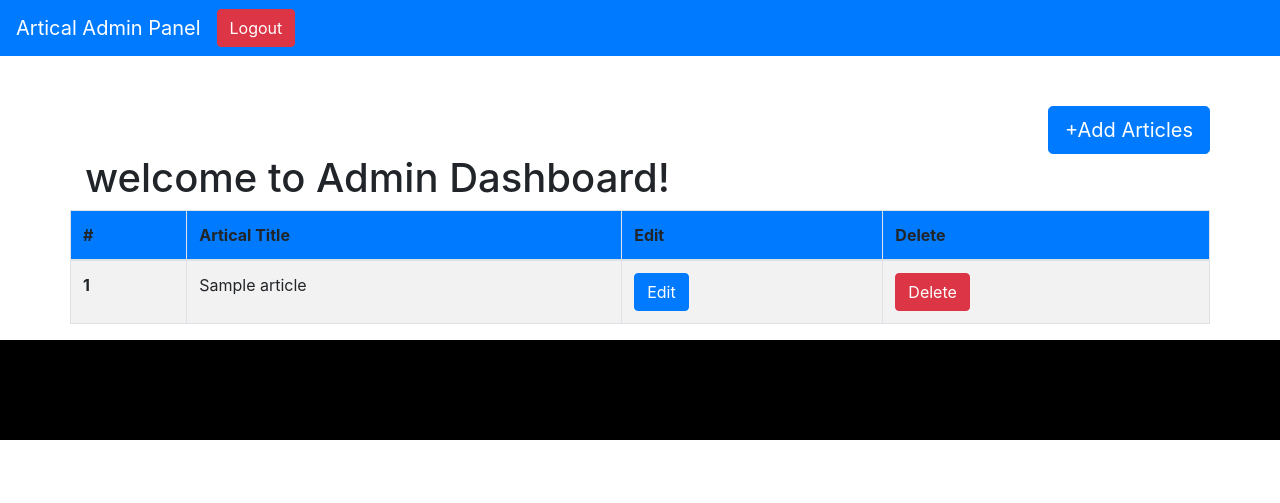
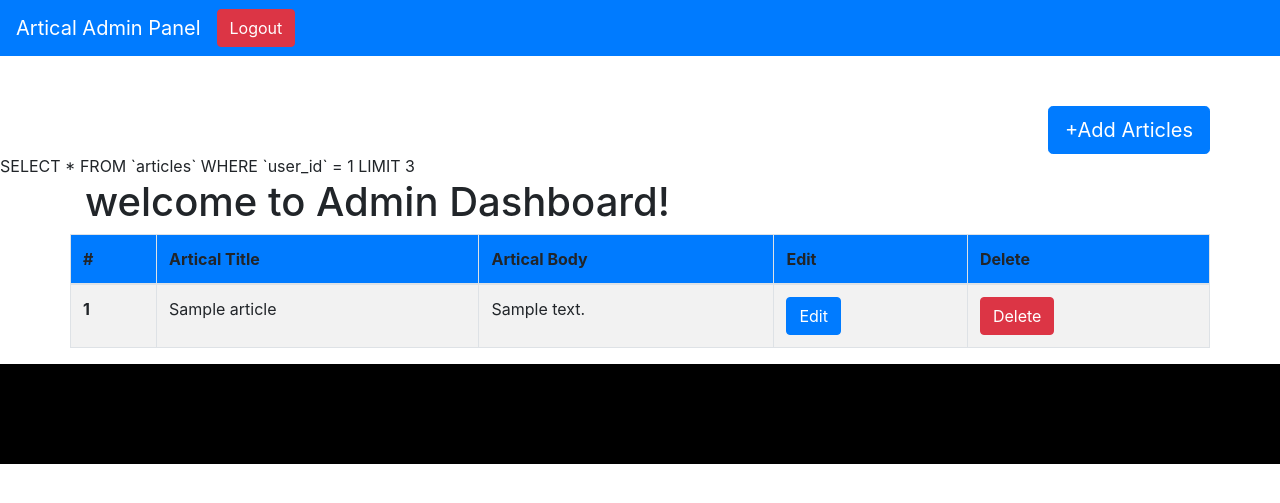
Before and after one commit to mr-anil84ya/artical-project, a CodeIgniter app: page /database/admin/welcome in a window 1280 px wide. Shown: the top 503 px of the page. Run offline with CodeIgniter, Linux system fonts and the light colour scheme; the visitor is signed in with stand-in values (Sample User, id 1); tables that the repository leaves empty or names only in its code hold one stand-in row (values such as "Sample post"); some libraries are stand-ins or nearby versions.

Commit message:
crud operation comlete

```diff
--- a/application/controllers/admin.php
+++ b/application/controllers/admin.php
@@ -12,7 +12,24 @@ class admin extends MY_controller
     public function welcome()
     {
         $this->load->model('loginmodel');
-        $articles=$this->loginmodel->articalList();
+        $this->load->library('pagination');
+        $config=[
+            'base_url'=>base_url('admin/welcome'),
+            'per_page'=>3,
+            'total_rows'=>$this->loginmodel->num_rows(),
+            'full_tag_open'=>"<ul class='pagination'>",
+            'full_tag_close'=>"</ul>",
+            'next_tag_open'=>"<li>",
+            'next_tag_close'=>"</li>",
+            'prev_tag_open'=>"<li>",
+            'prev_tag_close'=>"</li>",
+            'num_tag_open'=>"<li>",
+            'num_tag_close'=>"</li>",
+            'cur_tag_open'=>"<li class='active'>",
+            'cur_tag_close'=>"</li>"
+        ];
+        $this->pagination->initialize($config);
+        $articles=$this->loginmodel->articalList($config['per_page'],$this->uri->segment(5));
         $this->load->view('admin/dashboard',['articles'=>$articles]);
     }
     public function logout()
@@ -26,6 +43,43 @@ class admin extends MY_controller
     public function adduser()
     {
         $this->load->view('admin/add_article');
+    }
+
+    public function editarticle($id)
+    {
+        $this->load->model('loginmodel');
+        $rt=$this->loginmodel->find_article($id);
+        $this->load->view('admin/edit_article',['article'=>$rt]);
+
+    }
+    public function updatearticle($articleid)
+    {
+        // print_r($this->input->post());
+        // exit;
+      if($this->form_validation->run('add_article_rules'))
+      {
+        $post=$this->input->post();
+        // $articleid=$post['article_id'];
+        // unset($articleid);
+        $this->load->model('loginmodel');
+        if($this->loginmodel->update_article($articleid,$post))
+        {
+            // echo "Inserted";
+            $this->session->set_flashdata('added_msg','Article Edit Success!');
+            return redirect('admin/welcome');
+        }
+        else
+        {
+            // echo "Not Inserted";
+            $this->session->set_flashdata('added_msg','Article Not Edit Please Try Again!');
+            return redirect('admin/welcome');
+        }
+      }
+      else
+      {
+          $this->load->view('admin/editarticle');
+      }
+
     }
     public function delarticles()
     {
--- a/application/models/loginmodel.php
+++ b/application/models/loginmodel.php
@@ -15,7 +15,18 @@ class loginmodel extends CI_Model
             return false;
         }
     }
-    public function articalList()
+    public function articalList($limit,$offset)
+    {
+        // $this->load->library('session');
+        $id=$this->session->userdata('id');
+        $q=$this->db->select()
+                ->from('articles')
+                ->where(['user_id'=>$id])
+                ->limit($limit,$offset)
+                ->get();
+                return $q->result();
+    }
+    public function num_rows()
     {
         // $this->load->library('session');
         $id=$this->session->userdata('id');
@@ -23,9 +34,10 @@ class loginmodel extends CI_Model
                 ->from('articles')
                 ->where(['user_id'=>$id])
                 ->get();
-                return $q->result();
+                return $q->num_rows();
+    }
 
-    }
+
     public function artical_List()
     {
         $q=$this->db->select()
@@ -46,6 +58,20 @@ class loginmodel extends CI_Model
     {
         return $this->db->delete('articles',['id'=>$id]);
     }
+    public function find_article($articleid)
+    {
+        $q=$this->db->select(['article_title','article_body','id'])
+                ->where('id',$articleid)
+                ->get('articles');
+                return $q->row();
+
+    }
+    public function update_article($articleid,Array $article)
+    {
+        return $this->db->where('id',$articleid)
+                        ->update('articles',$article);
+
+    }
 }
 
 ?>
--- a/application/views/Admin/dashboard.php
+++ b/application/views/Admin/dashboard.php
@@ -1,10 +1,11 @@
 <?php include('header.php')?>
 <div class="container">
   <div class="row" style="display:flex;justify-content:end;padding:50px 0px 0px 0px;">
-    <a href="adduser" class="btn btn-lg btn-primary">+Add Articles</a>
+    <a href="<?php echo site_url('admin/adduser') ?>" class="btn btn-lg btn-primary">+Add Articles</a>
   </div>
 </div>
 <!-- <?php print_r($articles);?> -->
+<?php echo $this->db->last_query();?>
 <div class="container">
 <h1>welcome to Admin Dashboard!</h1>
     <?php if($error=$this->session->flashdata('loged_in')): ?>
@@ -30,6 +31,7 @@
     <tr class="bg-primary">
       <th scope="col">#</th>
       <th scope="col">Artical Title</th>
+      <th scope="col">Artical Body</th>
       <th scope="col">Edit</th>
       <th scope="col">Delete</th>
     </tr>
@@ -38,9 +40,13 @@
     <?php if(count($articles)): ?>
     <?php foreach ($articles as $art): ?>
     <tr>
-      <th scope="row">1</th>
+      <th scope="row"><?php echo $art->id; ?></th>
       <td><?php echo $art->article_title; ?></td>
-      <td><a href="#" class="btn btn-primary">Edit</a></td>
+      <td><?php echo $art->article_body; ?></td>
+      <td>
+        <a href="<?php echo site_url('admin/editarticle/').$art->id; ?>" class="btn btn-primary">Edit</a>
+
+      </td>
       <td>
         <?=
         form_open('admin/delarticles'),
@@ -58,6 +64,31 @@
     <?php endif; ?>
   </tbody>
 </table>
+
+<!-- <ul class="pagination">
+  <li><a href=""><</a></li>
+  <li><a href="" class="active">1</a></li>
+  <li><a href="">2</a></li>
+  <li><a href="">3</a></li>
+  <li><a href="">></a></li>
+</ul> -->
+<!-- <nav aria-label="Page navigation example">
+  <ul class="pagination">
+    <li class="page-item"><a class="page-link" href="#"><</a></li>
+    <li class="page-item"><a class="page-link" href="#">1</a></li>
+    <li class="page-item"><a class="page-link" href="#">2</a></li>
+    <li class="page-item"><a class="page-link" href="#">3</a></li>
+    <li class="page-item"><a class="page-link" href="#">></a></li>
+  </ul>
+</nav> -->
+<!-- <ul class="pagination">
+    <li class="page-item"><a class="page-link" href="#"><</a></li>
+    <li class="page-item"><a class="page-link" href="#">1</a></li>
+    <li class="page-item"><a class="page-link" href="#">2</a></li>
+    <li class="page-item"><a class="page-link" href="#">3</a></li>
+    <li class="page-item"><a class="page-link" href="#">></a></li>
+  </ul> -->
+  <!-- <?php echo $this->pagination->create_links(); ?> -->
 </div>
 </div>
 
```
Also changed, not shown: application/views/Admin/edit_article.php (added, +30 -0 lines).
